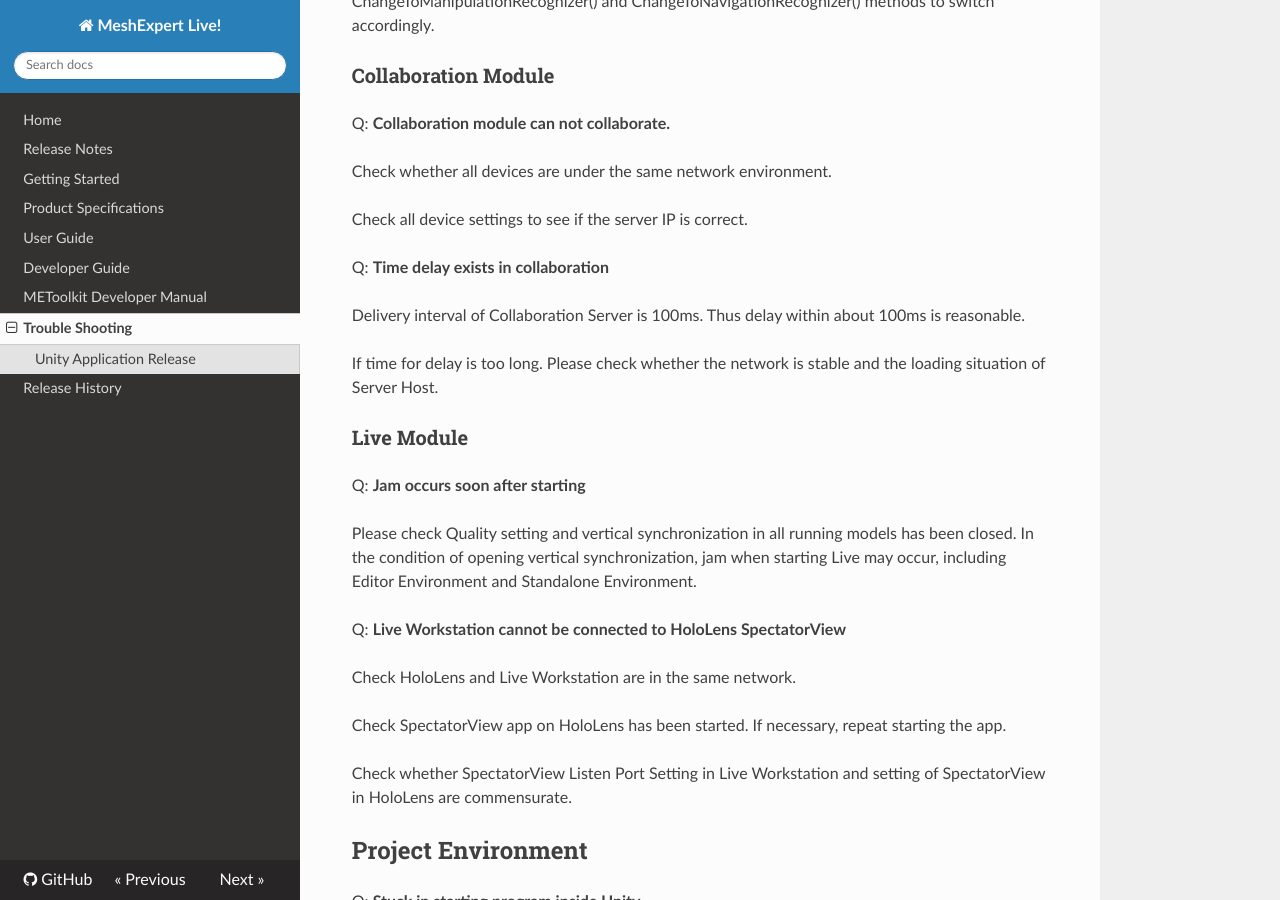
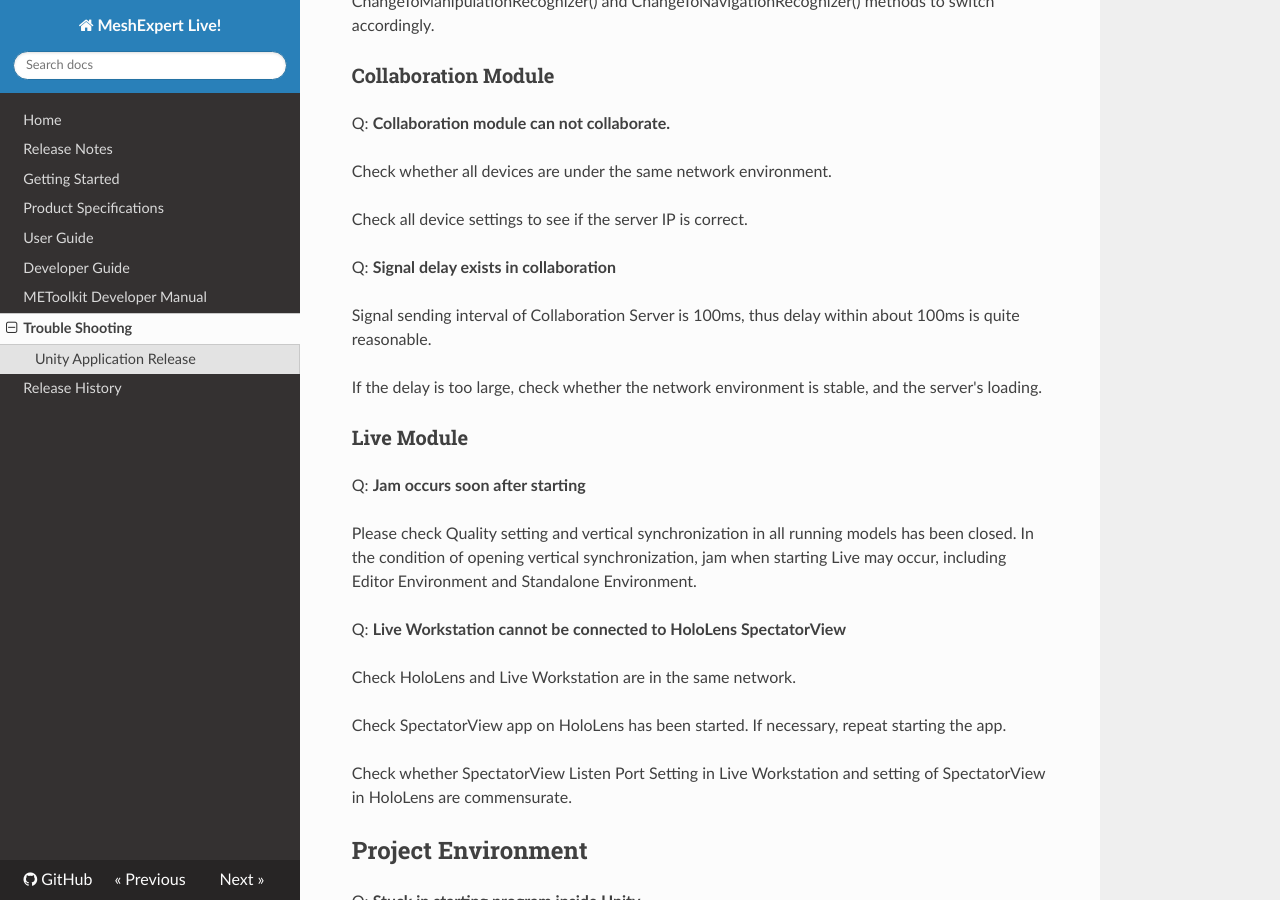
Before and after one commit to michael2008/ME-Live-Doc, an MkDocs documentation site: the page built from docs/trouble-shooting.md, in a window 1280 px wide and 900 px high, scrolled down 2099 px. Built offline with MkDocs 1.6.1, drawn with Linux system fonts in a browser that asks for light colours; nearby versions of some CDN libraries; old or Windows-style settings are respelled for this version of MkDocs.

Commit message:
Update trouble-shooting.md

```diff
--- a/docs/trouble-shooting.md
+++ b/docs/trouble-shooting.md
@@ -64,11 +64,11 @@ Check whether all devices are under the same network environment.
 
 Check all device settings to see if the server IP is correct.
 
-Q: **Time delay exists in collaboration**
+Q: **Signal delay exists in collaboration**
 
-Delivery interval of Collaboration Server is 100ms. Thus delay within about 100ms is reasonable.
+Signal sending interval of Collaboration Server is 100ms, thus delay within about 100ms is quite reasonable.
 
-If time for delay is too long. Please check whether the network is stable and the loading situation of Server Host.
+If the delay is too large, check whether the network environment is stable, and the server's loading.
 
 ### Live Module
 Q: **Jam occurs soon after starting**
```
